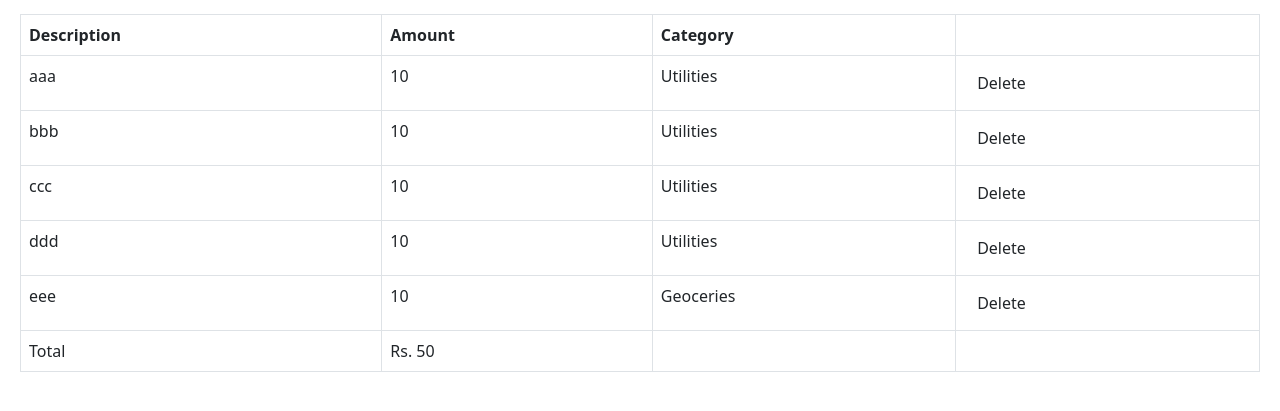
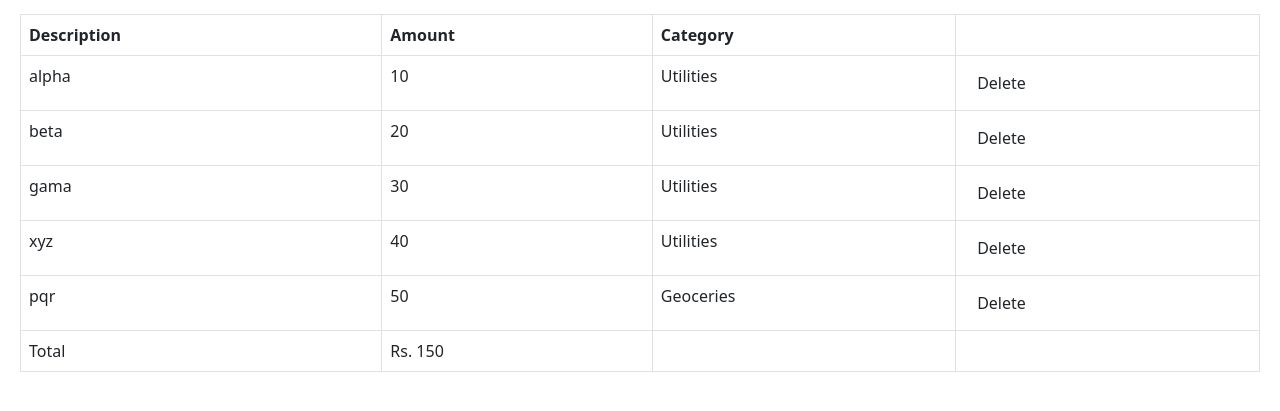
Before and after one commit to yogeshbpatil/react-app, a React (Vite) app: page / in a window 1280 px wide. Shown: the part 367-778 px from the top of the page. Built offline with nearby package versions, Linux system fonts and the light colour scheme; the HTML template or start-up script is replaced by a standard one.

Commit message:
adding an expense 6.15

```diff
--- a/src/App.tsx
+++ b/src/App.tsx
@@ -2,15 +2,15 @@ import { useState } from "react";
 import ExpenseList from "./expense-tracker/components/ExpenseList";
 import ExpenseFilter from "./expense-tracker/components/ExpenseFilter";
 import ExpenseForm from "./expense-tracker/components/ExpenseForm";
-import categories from "./expense-tracker/categories";
+// import categories from "./expense-tracker/categories";
 function App() {
   const [selectedCategory, setSelectedCategory] = useState("");
   const [expenses, setExpenses] = useState([
-    { id: 1, description: "aaa", amount: 10, category: "Utilities" },
-    { id: 2, description: "bbb", amount: 10, category: "Utilities" },
-    { id: 3, description: "ccc", amount: 10, category: "Utilities" },
-    { id: 4, description: "ddd", amount: 10, category: "Utilities" },
-    { id: 5, description: "eee", amount: 10, category: "Geoceries" },
+    { id: 1, description: "alpha", amount: 10, category: "Utilities" },
+    { id: 2, description: "beta", amount: 20, category: "Utilities" },
+    { id: 3, description: "gama", amount: 30, category: "Utilities" },
+    { id: 4, description: "xyz", amount: 40, category: "Utilities" },
+    { id: 5, description: "pqr", amount: 50, category: "Geoceries" },
   ]);
   const visibleExpenses = selectedCategory
     ? expenses.filter((e) => e.category === selectedCategory)
@@ -18,7 +18,11 @@ function App() {
   return (
     <div>
       <div className="mb-5">
-        <ExpenseForm />
+        <ExpenseForm
+          onSubmit={(expense) =>
+            setExpenses([...expenses, { ...expense, id: expenses.length + 1 }])
+          }
+        />
       </div>
       <div>
         <div className="mb-3">
--- a/src/expense-tracker/components/ExpenseForm.tsx
+++ b/src/expense-tracker/components/ExpenseForm.tsx
@@ -9,21 +9,24 @@ const schema = z.object({
     .max(50),
   amount: z
     .number({ invalid_type_error: "Amout is must required" })
-    .min(0.01)
+    .min(0)
     .max(100000),
   category: z.enum(categories, {
     errorMap: () => ({ message: "category is required" }),
   }),
 });
 type ExpenseFromData = z.infer<typeof schema>;
-const ExpenseForm = () => {
+interface Props {
+  onSubmit: (data: ExpenseFromData) => void;
+}
+const ExpenseForm = ({ onSubmit }: Props) => {
   const {
     register,
     handleSubmit,
     formState: { errors },
   } = useForm<ExpenseFromData>({ resolver: zodResolver(schema) });
   return (
-    <form onSubmit={handleSubmit((data) => console.log("data"))}>
+    <form onSubmit={handleSubmit(onSubmit)}>
       <div className="mb-3">
         <label htmlFor="description" className="form-label">
           DesCription
@@ -43,9 +46,9 @@ const ExpenseForm = () => {
           Amount
         </label>
         <input
-          {...(register("amount"), { valueAsNumer: true })}
+          {...register("amount")}
           id="amount"
-          type="number"
+          type="text"
           className="form-control"
         />
         {errors.amount && (
```
